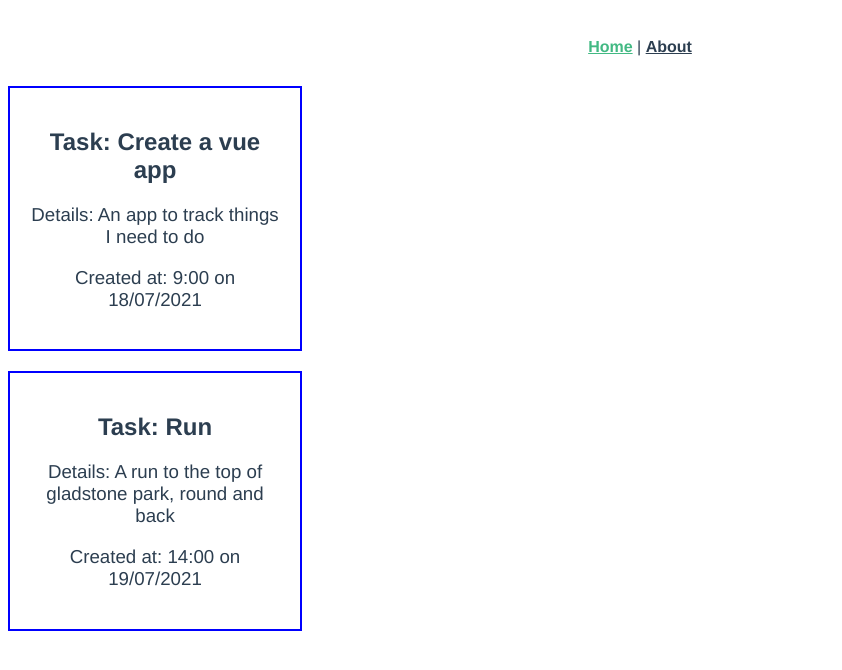
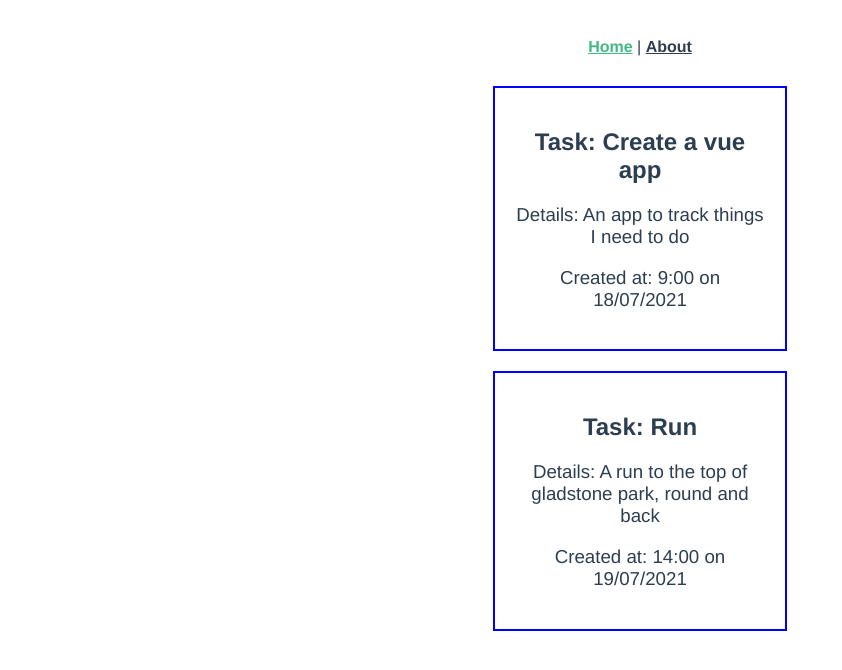
Before and after one commit to jshields123/vue-todo, a Vue app: page / in a window 1280 px wide. Shown: the top 670 px of the page, without its empty margins (0-842 px from the left). Built offline with nearby package versions, Linux system fonts and the light colour scheme.

Commit message:
added css to center todos

```diff
--- a/src/views/Home.vue
+++ b/src/views/Home.vue
@@ -1,5 +1,5 @@
 <template>
-  <div class="home">
+  <div class="todos">
     <TodoCard v-for="todo in todos" :key="todo.id" :todo="todo" />
   </div>
 </template>
@@ -43,4 +43,9 @@ export default {
 </script>
 
 <style scoped>
+.todos {
+  display: flex;
+  flex-direction: column;
+  align-items: center;
+}
 </style>
```
